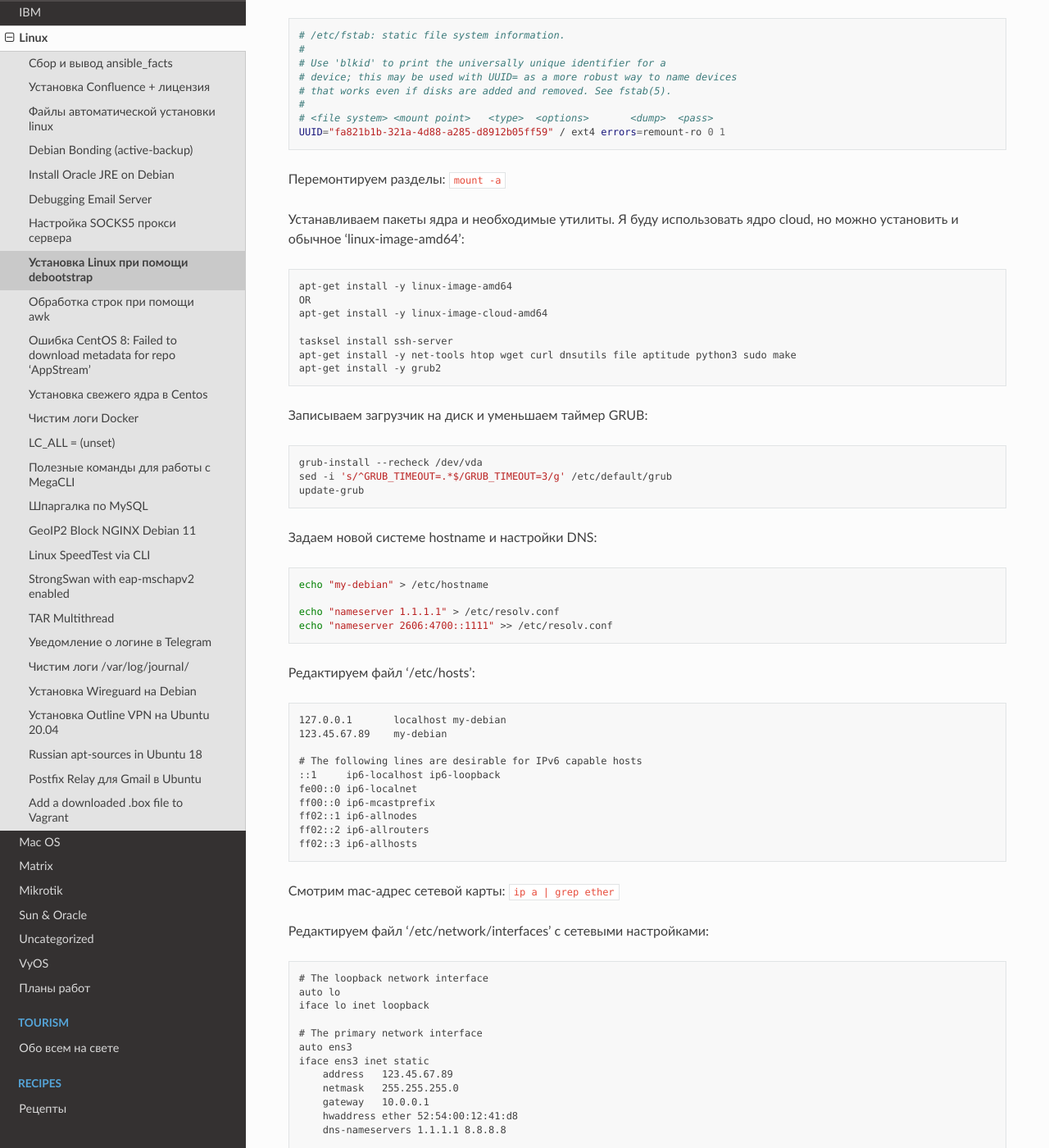
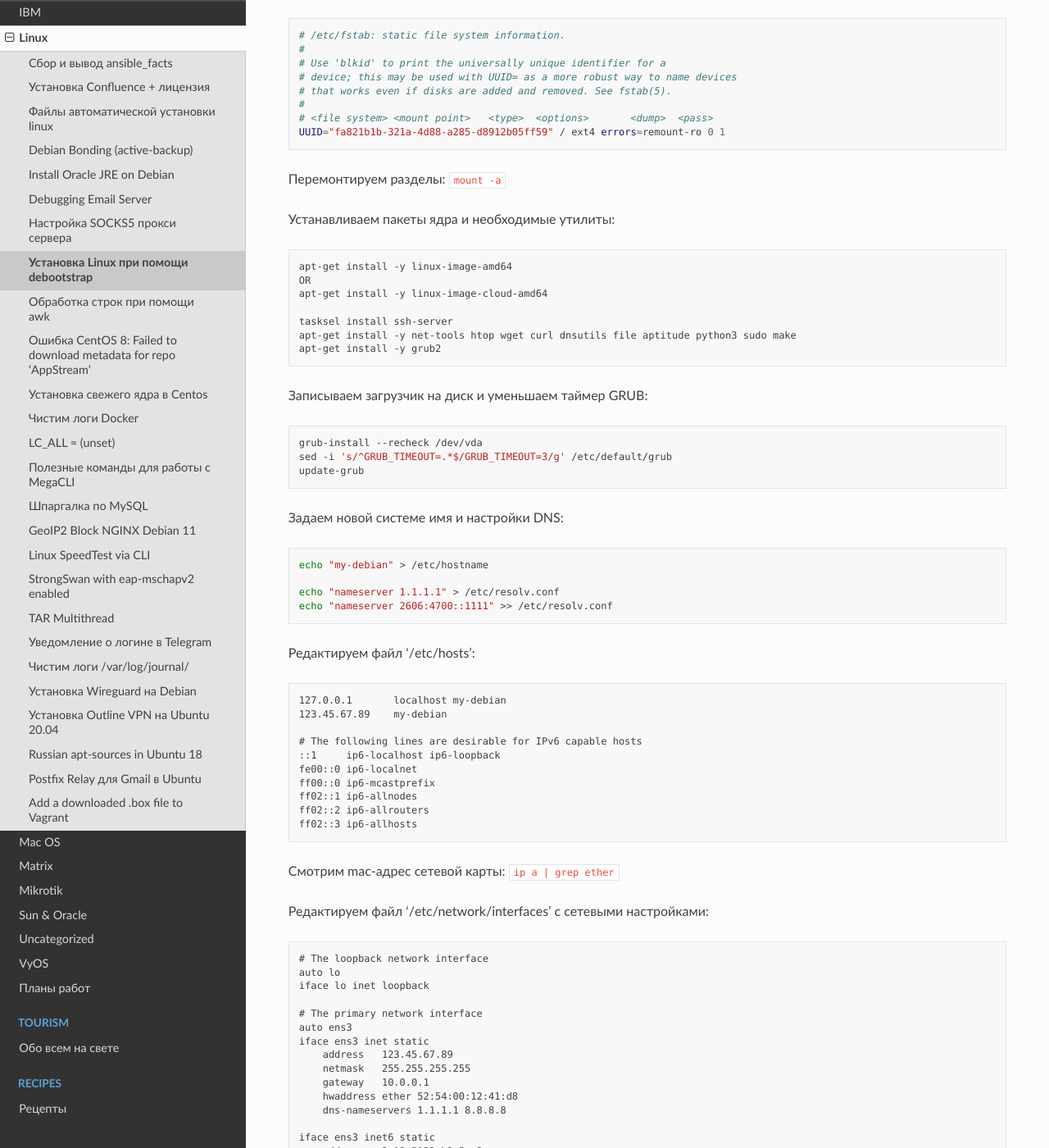
Before and after one commit to jeffscrum/jeffscrum.github.io, a Sphinx documentation site: the page built from source/linux/linux-aeza-debootstrap-install.rst, in a window 1280 px wide and 1400 px high, scrolled down 2422 px. Shown: the whole window at 82% size. Built offline with Sphinx 7.4.7 and the Read the Docs theme 2.0.0, drawn with Linux system fonts in a browser that asks for light colours; some of the changed text lies outside the part shown.

Commit message:
update linux-aeza-debootstrap-install

```diff
--- a/source/linux/linux-aeza-debootstrap-install.rst
+++ b/source/linux/linux-aeza-debootstrap-install.rst
@@ -101,7 +101,7 @@
     deb http://deb.debian.org/debian bookworm-backports main non-free-firmware
     #deb-src http://deb.debian.org/debian bookworm-backports main non-free-firmware
 
-Выполняем chroot для того чтобы попасть в новое окружение: ``LANG=C.UTF-8 chroot /mnt/debinst /bin/bash``
+Выполняем 'chroot' для того чтобы попасть в новое окружение: ``LANG=C.UTF-8 chroot /mnt/debinst /bin/bash``
 
 Обновляем все установленные пакеты: ``apt-get update && apt-get upgrade``
 
@@ -133,7 +133,7 @@
 
 Перемонтируем разделы: ``mount -a``
 
-Устанавливаем пакеты ядра и необходимые утилиты. Я буду использовать ядро cloud, но можно установить и обычное 'linux-image-amd64':
+Устанавливаем пакеты ядра и необходимые утилиты:
 
 .. code-block:: bash
 
@@ -153,7 +153,7 @@
     sed -i 's/^GRUB_TIMEOUT=.*$/GRUB_TIMEOUT=3/g' /etc/default/grub
     update-grub
 
-Задаем новой системе hostname и настройки DNS:
+Задаем новой системе имя и настройки DNS:
 
 .. code-block:: bash
 
@@ -191,7 +191,7 @@
     auto ens3
     iface ens3 inet static
         address   123.45.67.89
-        netmask   255.255.255.0
+        netmask   255.255.255.255
         gateway   10.0.0.1
         hwaddress ether 52:54:00:12:41:d8
         dns-nameservers 1.1.1.1 8.8.8.8
```
Also changed, not shown: other parts of source/linux/linux-aeza-debootstrap-install.rst (+3 -3 lines).
